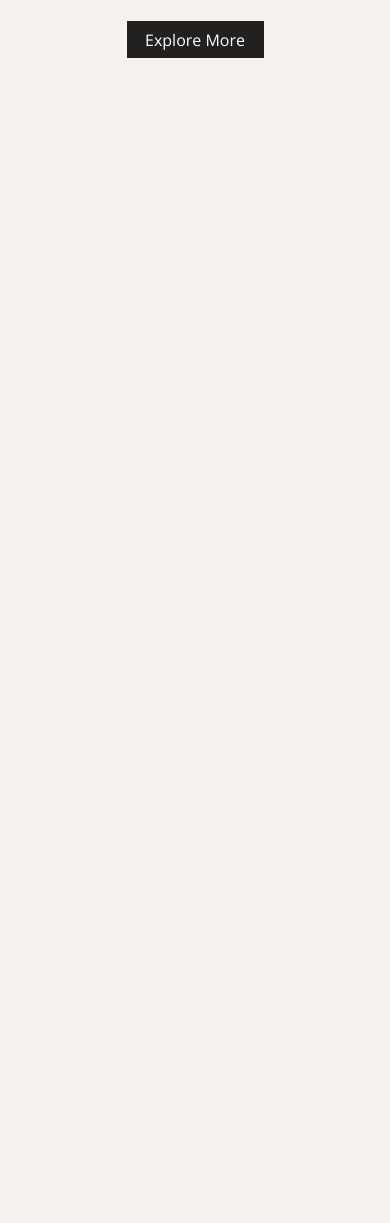
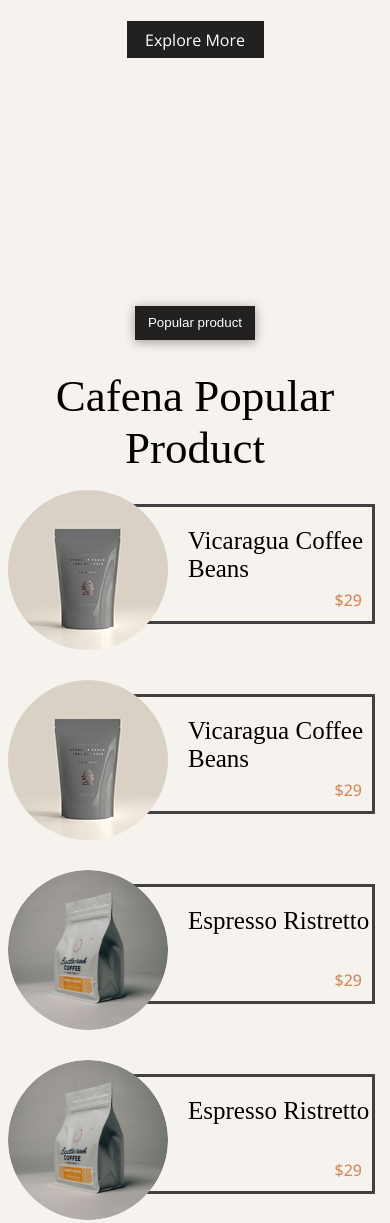
Before and after one commit to BONBINOVNCH/CoffeeFor-You, a plain HTML site: page index.html in a window 390 px wide. Shown: the part 2610-3833 px from the top of the page. Before the commit the page ends 2826 px from the top, so only its background shows below. Drawn offline with nearby package versions, Linux system fonts and the light colour scheme; a web font is replaced by a local one.

Commit message:
popupal_products_adaptive

```diff
--- a/style.css
+++ b/style.css
@@ -630,6 +630,21 @@ input{
   .zero_page_text{
     margin: 0px 165px;
   }
+  .products_block {
+    flex-direction: column;
+    display: flex;
+    margin: 0px;
+    width: 100%;
+  }
+  .product{
+    display: block;
+    margin: auto;
+    margin-bottom: 70px;
+    width: 477px;
+  }
+  .product_description{
+    width: 100%;
+  }
 }
 
 @media (max-width: 1245px) {
@@ -668,15 +683,46 @@ input{
     .zero_page_text{
     margin: 0px 83px;
   }
+  .popular_products{
+    margin: 0px 83px;
+  }
 }
 
-@media (max-width: 540px){
+@media (max-width: 847px){
+  .product_description{
+    width: auto;
+  }
+}
+
+@media (max-width: 560px){
+  .popular_product{
+    margin-top: 90px;
+  }
   .add_block{
       width: 354px;
       height: 247px;
   }
   .add{
     margin: 0px 33px;
+  }
+  .product{
+    width: 100%;
+    margin-left: 15px;
+    margin-right: 0px;
+  }
+  .product_description{
+    margin-top: 20px;
+    font-size: 25px;
+  }
+  .product_number{
+    right: 10px;
+    bottom: 10px;
+  }
+  .product_img{
+    left: -40px;
+  }
+  .title_product{
+    font-size: 45px;
   }
 }
 
@@ -701,4 +747,7 @@ input{
   .zero_page_text{
     margin: 0px 15px;
   }
+      .popular_products{
+    margin: 0px 33px;
+  }
 }
```
Also changed, not shown: index.html (+2 -1 lines).
